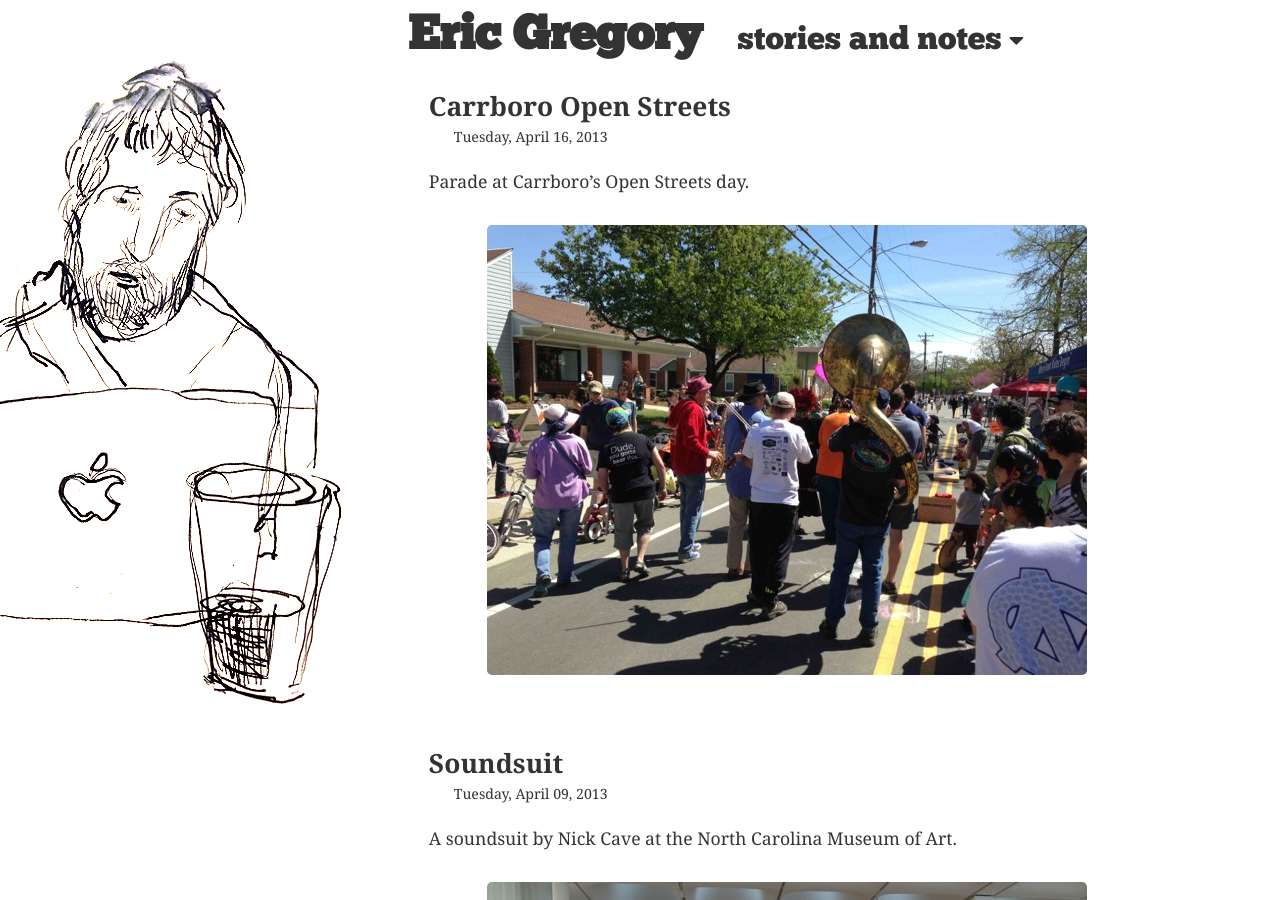
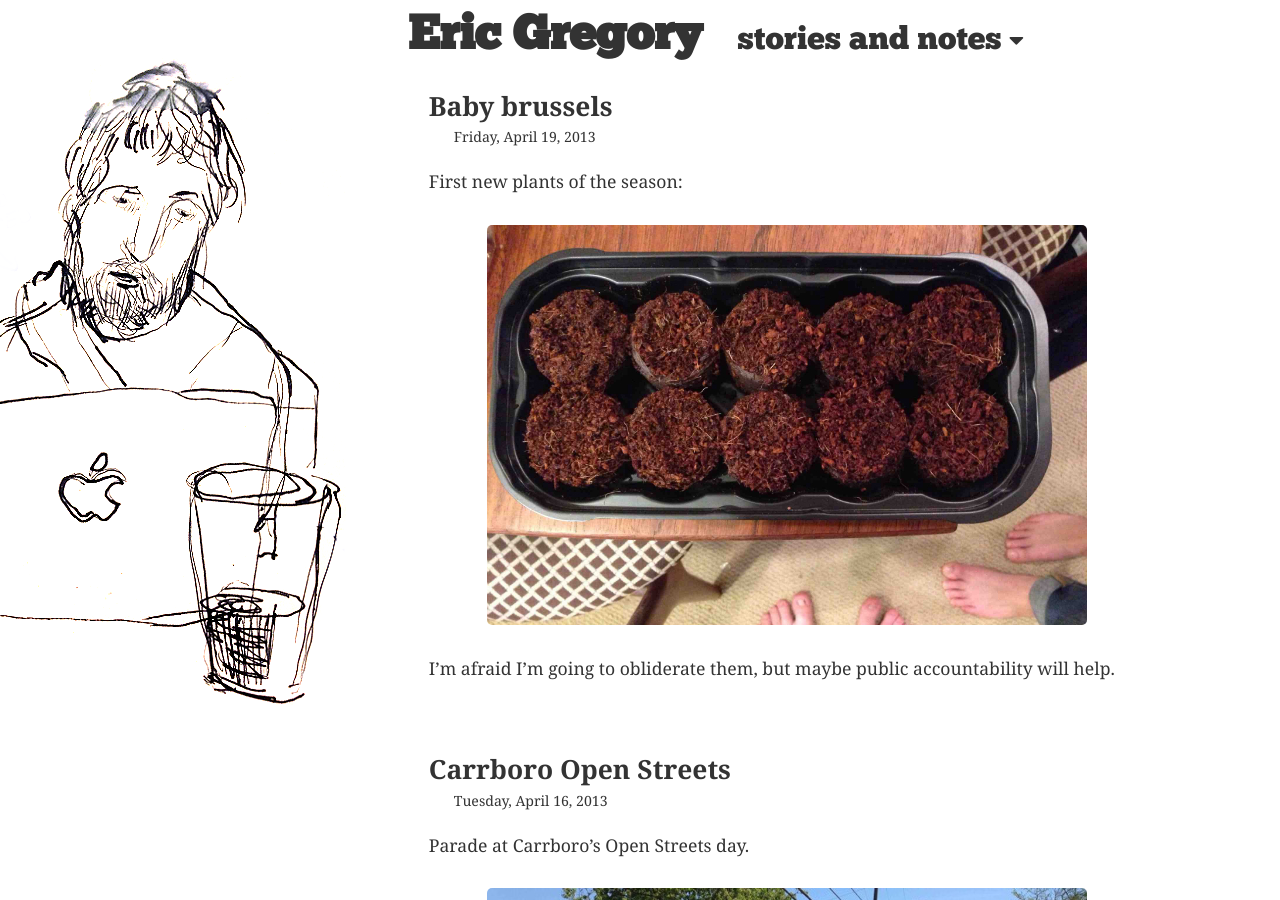
Before and after one commit to ericgregory/ericgregory.github.com, a Jekyll site: the page built from daily.html, in a window 1280 px wide and 900 px high. Built offline with Jekyll 4.4.1, drawn with Linux system fonts in a browser that asks for light colours; nearby versions of some CDN libraries; Markdown is read by kramdown in place of the engine named in the settings.

Commit message:
Brussels babies

```diff
--- /dev/null
+++ b/_posts/2013-04-19-brussels.md
@@ -0,0 +1,12 @@
+---
+layout: post
+title: "Baby brussels"
+category: daily
+---
+<p></p>
+First new plants of the season:
+<p></p>
+
+<img src="{{ ASSET_PATH }}/images/11.jpg" class="img-rounded" style="border-radius: 5px; display: block; margin-left: auto; margin-right: auto; margin-top: 30px; margin-bottom: 30px;">
+
+I'm afraid I'm going to obliderate them, but maybe public accountability will help.
--- a/index.html
+++ b/index.html
@@ -30,7 +30,7 @@ keywords: eric gregory,blog,writing,science fiction,html,css,javascript,programm
   {% endfor %}
 <div class="back">
     {% if paginator.next_page %}
-      <a href="/page{{paginator.next_page}}" style="text-decoration: none;">&laquo; Back in time</a>
+      <a href="/page{{paginator.next_page}}" style="text-decoration: none; color: #333333;">&laquo; Back in time</a>
     {% endif %}
   </div>
 
@@ -44,7 +44,7 @@ keywords: eric gregory,blog,writing,science fiction,html,css,javascript,programm
           /
         {% else %}
           /page{{ paginator.previous_page }}
-        {% endif %}" style="text-decoration: none;">Forward in time &raquo;</a></div>
+        {% endif %}" style="text-decoration: none; color: #333333;">Forward in time &raquo;</a></div>
     {% endif %}
 
     {% if paginator.previous_page %}
```
Also changed, not shown: images/11.jpg.
